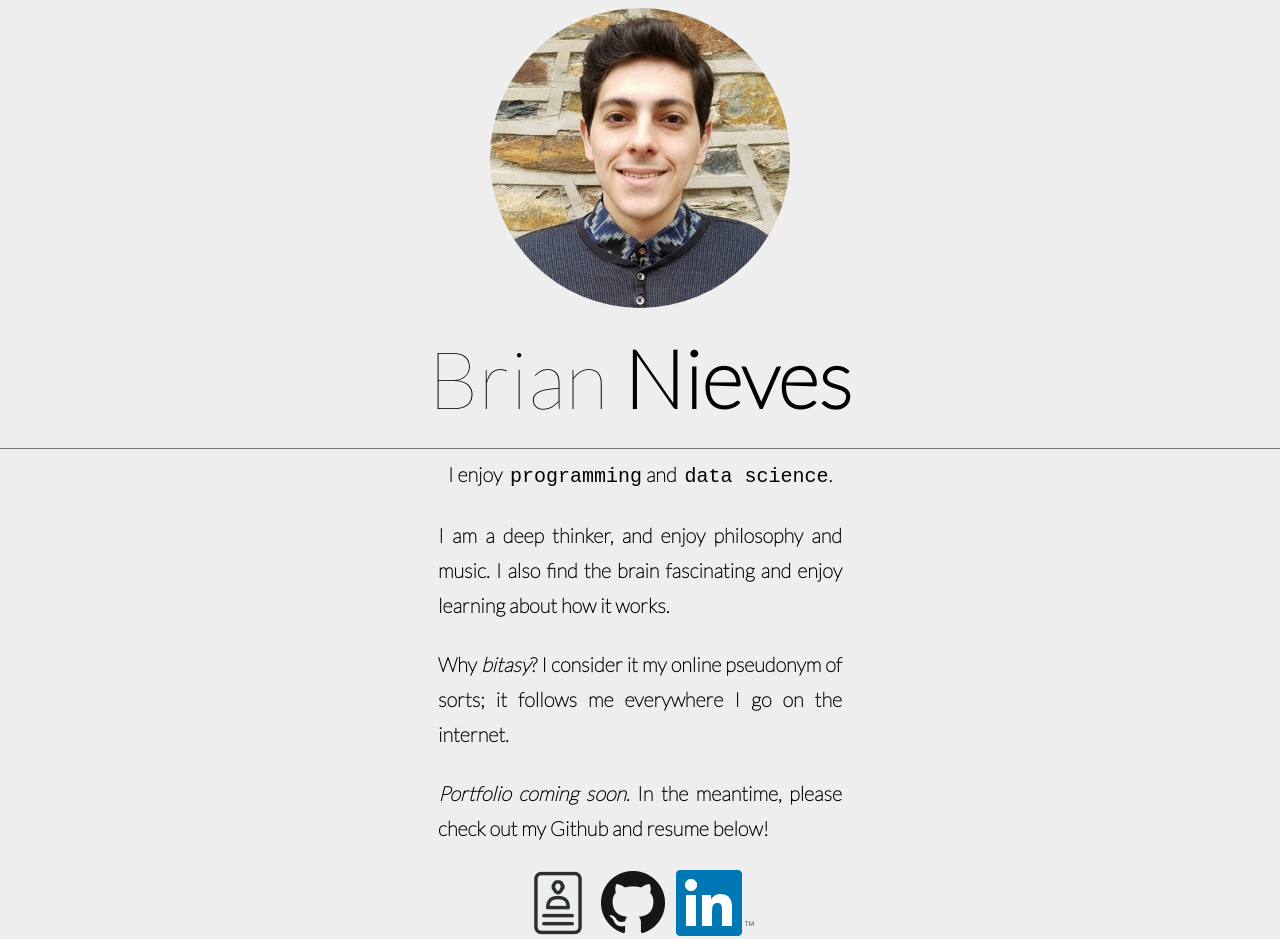
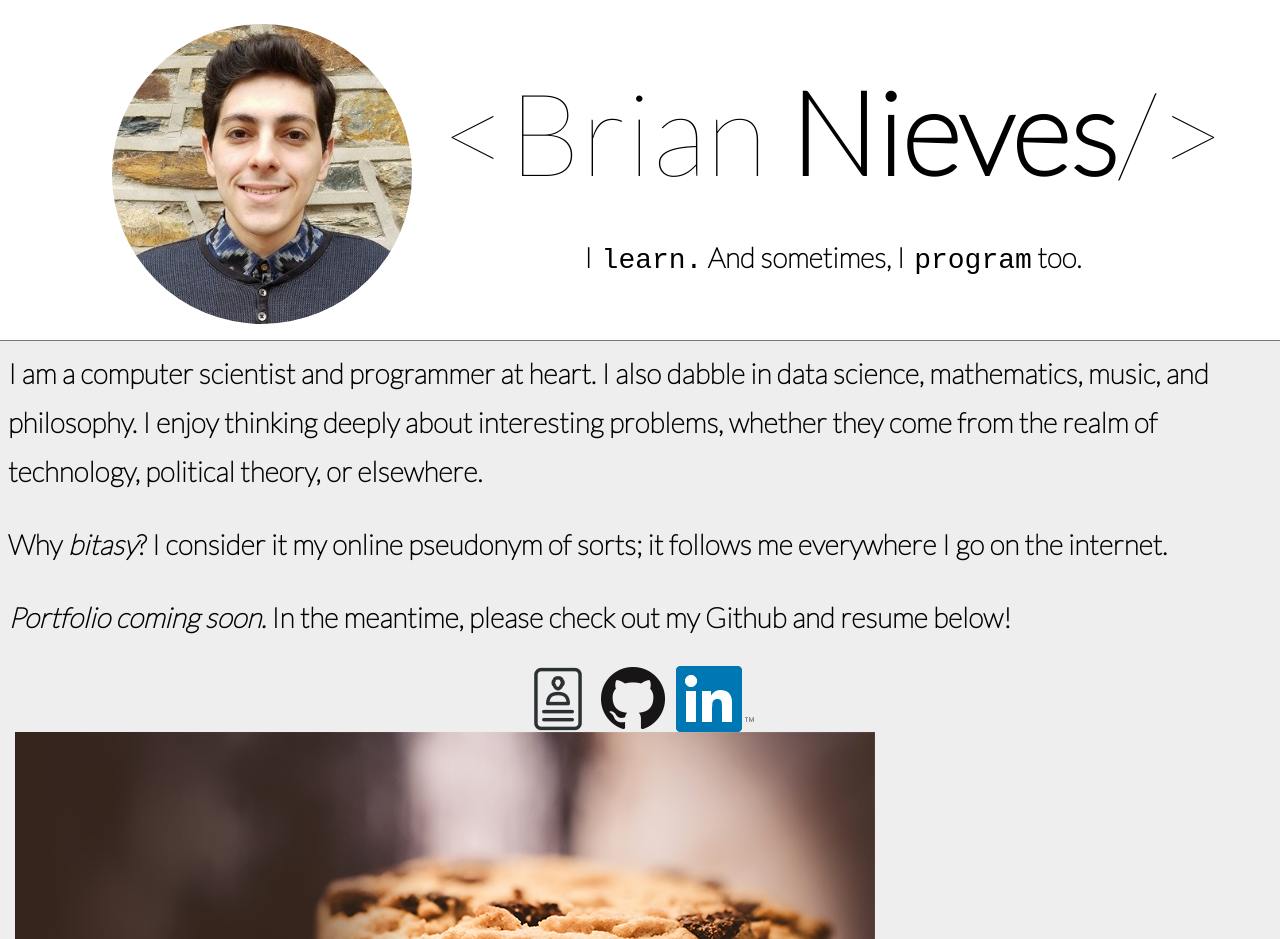
Before and after one commit to bitasy/bitasy.github.io, a plain HTML site: page index.html in a window 1280 px wide. Shown: the top 939 px of the page. Drawn offline with Linux system fonts and the light colour scheme.

Commit message:
Intro area resizing and layout is done.

```diff
--- a/index.html
+++ b/index.html
@@ -1,32 +1,36 @@
 <!DOCTYPE html>
 <html>
   <head>
-    <meta name="viewport" content="width=500">
     <link rel = "stylesheet" type = "text/css" href = "src/css/app.css">
     <link rel="stylesheet"
       href="https://fonts.googleapis.com/css?family=Lato:100|Cutive+Mono">
     <title>Brian Nieves</title>
   </head>
   <body>
-    <div id="container-fluid">
-      <div class="center_row">
+    <section id="intro">
+      <div class="row">
         <div class="img_wrapper">
           <img id="portrait" src="src/images/face_portrait.jpg" alt="Portrait of Brian Nieves" />
         </div>
+        <div id="self">
+          <div class="words">
+            <div class="name">&lt;Brian&nbsp;<b id='test'>Nieves</b>/&gt;
+              <p>
+                I <span class="emphasis">learn.</span> And sometimes, I <span class="emphasis">program</span> too.
+              </p>
             </div>
-      <div id="name">
-        <div class="col">
-          Brian&nbsp;<b>Nieves</b>
           </div>
+          <div id="intro_text">
+
+
+          </div>
+        </div>
+      </section>
       <hr />
-      </div>
-      <div class="row">
-        <div id="main_text">
-          <p style="text-align: center">
-            I enjoy <span class="emphasis">programming</span> and <span class="emphasis">data science</span>.
-          </p>
+
       <p>
-            I am a deep thinker, and enjoy philosophy and music. I also find the brain fascinating and enjoy learning about how it works.
+        I am a computer scientist and programmer at heart. I also dabble in data science, mathematics, music, and philosophy. I enjoy thinking deeply about interesting problems, whether they come from the realm of technology, political theory, or elsewhere.
+        <!--I am a deep thinker, and enjoy philosophy and music. I also find the brain fascinating and enjoy learning about how it works.-->
       </p>
       <p>
         Why <i>bitasy</i>? I consider it my online pseudonym of sorts; it follows me everywhere I go on the internet.
@@ -34,8 +38,12 @@
       <p>
         <i>Portfolio coming soon.</i> In the meantime, please check out my Github and resume below!
       </p>
-        </div>
-      </div>
+
+
+
+
+
+
       <div class="center_row">
         <div id="links">
           <a href="src/docs/resume.pdf">
@@ -50,5 +58,10 @@
         </div>
       </div>
     </div>
+    <section id="projects">
+      <img src="src/images/cookies.png" alt="Image of chocolate chip cookies." />
+    </section>
+    <script src="src/js/jquery.min.js" type="text/javascript"></script>
+    <script src="src/js/app.js" type="text/javascript"></script>
   </body>
 </html>
--- a/src/scss/_customVariables.scss
+++ b/src/scss/_customVariables.scss
@@ -8,6 +8,7 @@ $font-weight-bold: 900;
 $hr-margin-y: 0.5rem;
 $line-height-base: 1.75;
 
+$intro-bg: #fff;
 $body-bg: #eee;
 $body-color: #000;
 $paragraph-margin-bottom: 1.5rem;
--- a/src/scss/_styles.scss
+++ b/src/scss/_styles.scss
@@ -1,28 +1,104 @@
-$middle_width: 420px;
+#intro, #projects {
+	@extend .container-fluid;
+}
 
-#name {
-	@include make-row();
-	background: $body-bg;
-	@extend .sticky-top, .justify-content-center;
-		.col {
-			@include make-col-ready();
-			@extend .text-center;
-			font-size: 80px;
-		}
-
-		hr {
-				@include make-col-ready();
-				@extend .mt-0;
-				border: none;
-				height: 1px;
-				color: #777777;
-				background-color: #777777;
-		}
+#intro {
+	background-color: $intro-bg;
 }
 
 .center_row {
 	@include make-row();
 	@extend .justify-content-center;
+}
+
+.img_wrapper {
+	@include make-col-ready();
+
+	@extend .offset-md-1;
+
+	@include media-breakpoint-up(lg) {
+    @include make-col(4);
+  }
+
+	@extend .mx-auto, .mt-2;
+}
+
+#portrait {
+	@include img-fluid()
+	@include media-breakpoint-up(lg) {
+		@include float-right()
+  }
+	@extend .rounded-circle, .d-block, .mx-auto, .my-3;
+	width: 300px;
+	height: 300px;
+}
+
+#self {
+	@include make-col-ready();
+
+
+		@include media-breakpoint-up(lg) {
+	    @include make-col(7);
+	  }
+
+	@include media-breakpoint-up(xl) {
+    @include make-col(8);
+  }
+
+	background: $intro-bg;
+
+	//@extend .justify-content-center;
+
+		.words {
+			width: auto;
+			height: 100%;
+			@extend .d-inline-flex;
+			align-items: center;
+			background-color: $intro-bg;
+			text-align: center;
+
+			@include media-breakpoint-down(md) {
+				width: 100%;
+				display: block !important;
+			}
+
+			.name {
+				font-size: 75px;
+
+				@include media-breakpoint-up(md) {
+			    font-size: 85px;
+			  }
+
+				@include media-breakpoint-up(lg) {
+			    font-size: 80px;
+					text-align: left;
+			  }
+
+				@include media-breakpoint-up(xl) {
+			    font-size: 115px;
+			  }
+
+				p {
+					text-align: center;
+				}
+			}
+
+
+
+
+		}
+}
+
+hr {
+		visibility: hidden;
+		@include media-breakpoint-up(lg) {
+			visibility: visible;
+		}
+		@extend .mt-0;
+		border: none;
+		height: 1px;
+		color: #777;
+		background-color: #777;
 }
 
 #links {
@@ -39,24 +115,7 @@ $middle_width: 420px;
 	@extend .ml-1, .font-weight-normal;
 }
 
-.img_wrapper {
-	@include make-col-ready();
-	@extend .mx-auto, .mt-2;
-}
-
-#portrait {
-	@extend .rounded-circle, .d-block, .mx-auto;
-	width: 300px;
-	height: 300px;
-}
-
-#main_text {
-	@include make-col-ready();
-	@extend .text-justify;
-}
-
 p {
 	@extend .mx-auto, .font-weight-bold, .px-2;
-	width: $middle_width;
-	font-size: 20px;
+	font-size: 28px;
 }
```
Also changed, not shown: src/css/app.css. Lines whose indentation alone changed are shown as unchanged.
